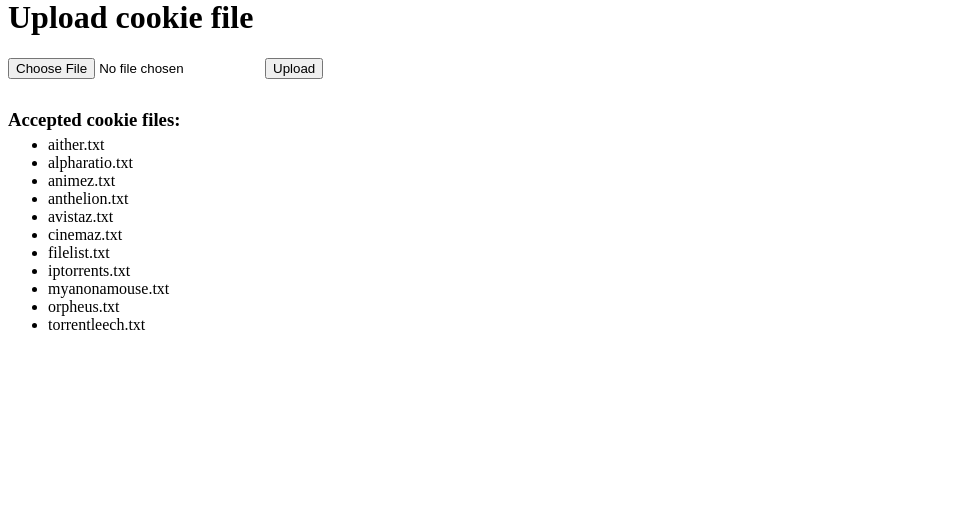
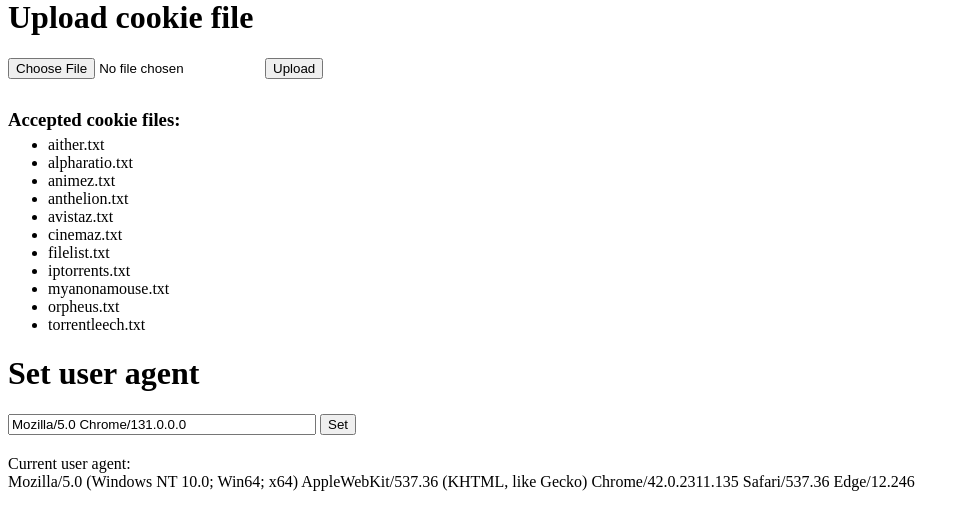
Before and after one commit to spotdemo4/tracker-stats, a Flask app: page / in a window 1280 px wide. Shown: the part 22-552 px from the top of the page, without its empty margins (0-970 px from the left). Run offline with Flask 3, Linux system fonts and the light colour scheme.

Commit message:
feat: set user agent

```diff
--- a/main.py
+++ b/main.py
@@ -1,6 +1,6 @@
 from flask import Flask, flash, request, redirect, render_template
 from waitress import serve
-from utils import parseCookieFile
+from utils import parseCookieFile, getUserAgent, setUserAgent
 import json, os
 
 from trackers.aither import Aither
@@ -25,7 +25,11 @@ def index():
     if request.method == 'POST':
         # Check if the post request has the file part
         if 'file' not in request.files:
-            flash('No file part')
+            if request.form.get('user_agent'):
+                setUserAgent(request.form.get('user_agent'))
+                flash('User agent updated')
+            else:
+                flash('No file part')
             return redirect(request.url)
         file = request.files['file']
         # If the user does not select a file, the browser submits an
@@ -40,14 +44,14 @@ def index():
         else:
             flash('Invalid file')
             return redirect(request.url)
-    return render_template('upload.html', filenames=FILENAMES)
+    return render_template('upload.html', filenames=FILENAMES, user_agent=request.headers.get('User-Agent'), user_agent_file=getUserAgent())
 
 @app.route('/aither')
 def aither():
     if os.path.isfile('./cookies/aither.txt'):
         aither = Aither()
         try:
-            aither.get_stats(parseCookieFile('./cookies/aither.txt'), {'User-Agent': request.headers.get('User-Agent')})
+            aither.get_stats(parseCookieFile('./cookies/aither.txt'), {'User-Agent': getUserAgent()})
             return json.dumps(aither.__dict__)
         except Exception as e:
             return json.dumps({'error': str(e)})
@@ -59,7 +63,7 @@ def alpharatio():
     if os.path.isfile('./cookies/alpharatio.txt'):
         alpharatio = AlphaRatio()
         try:
-            alpharatio.get_stats(parseCookieFile('./cookies/alpharatio.txt'), {'User-Agent': request.headers.get('User-Agent')})
+            alpharatio.get_stats(parseCookieFile('./cookies/alpharatio.txt'), {'User-Agent': getUserAgent()})
             return json.dumps(alpharatio.__dict__)
         except Exception as e:
             return json.dumps({'error': str(e)})
@@ -71,7 +75,7 @@ def animez():
     if os.path.isfile('./cookies/animez.txt'):
         animez = AnimeZ()
         try:
-            animez.get_stats(parseCookieFile('./cookies/animez.txt'), {'User-Agent': request.headers.get('User-Agent')})
+            animez.get_stats(parseCookieFile('./cookies/animez.txt'), {'User-Agent': getUserAgent()})
             return json.dumps(animez.__dict__)
         except Exception as e:
             return json.dumps({'error': str(e)})
@@ -83,7 +87,7 @@ def anthelion():
     if os.path.isfile('./cookies/anthelion.txt'):
         anthelion = Anthelion()
         try:
-            anthelion.get_stats(parseCookieFile('./cookies/anthelion.txt'), {'User-Agent': request.headers.get('User-Agent')})
+            anthelion.get_stats(parseCookieFile('./cookies/anthelion.txt'), {'User-Agent': getUserAgent()})
             return json.dumps(anthelion.__dict__)
         except Exception as e:
             return json.dumps({'error': str(e)})
@@ -95,7 +99,7 @@ def avistaz():
     if os.path.isfile('./cookies/avistaz.txt'):
         avistaz = AvistaZ()
         try:
-            avistaz.get_stats(parseCookieFile('./cookies/avistaz.txt'), {'User-Agent': request.headers.get('User-Agent')})
+            avistaz.get_stats(parseCookieFile('./cookies/avistaz.txt'), {'User-Agent': getUserAgent()})
             return json.dumps(avistaz.__dict__)
         except Exception as e:
             return json.dumps({'error': str(e)})
@@ -107,7 +111,7 @@ def cinemaz():
     if os.path.isfile('./cookies/cinemaz.txt'):
         cinemaz = CinemaZ()
         try:
-            cinemaz.get_stats(parseCookieFile('./cookies/cinemaz.txt'), {'User-Agent': request.headers.get('User-Agent')})
+            cinemaz.get_stats(parseCookieFile('./cookies/cinemaz.txt'), {'User-Agent': getUserAgent()})
             return json.dumps(cinemaz.__dict__)
         except Exception as e:
             return json.dumps({'error': str(e)})
@@ -119,7 +123,7 @@ def filelist():
     if os.path.isfile('./cookies/filelist.txt'):
         filelist = FileList()
         try:
-            filelist.get_stats(parseCookieFile('./cookies/filelist.txt'), {'User-Agent': request.headers.get('User-Agent')})
+            filelist.get_stats(parseCookieFile('./cookies/filelist.txt'), {'User-Agent': getUserAgent()})
             return json.dumps(filelist.__dict__)
         except Exception as e:
             return json.dumps({'error': str(e)})
@@ -131,7 +135,7 @@ def myanonamouse():
     if os.path.isfile('./cookies/myanonamouse.txt'):
         myanonamouse = MyAnonamouse()
         try:
-            myanonamouse.get_stats(parseCookieFile('./cookies/myanonamouse.txt'), {'User-Agent': request.headers.get('User-Agent')})
+            myanonamouse.get_stats(parseCookieFile('./cookies/myanonamouse.txt'), {'User-Agent': getUserAgent()})
             return json.dumps(myanonamouse.__dict__)
         except Exception as e:
             return json.dumps({'error': str(e)})
@@ -143,7 +147,7 @@ def iptorrents():
     if os.path.isfile('./cookies/iptorrents.txt'):
         iptorrents = IPTorrents()
         try:
-            iptorrents.get_stats(parseCookieFile('./cookies/iptorrents.txt'), {'User-Agent': request.headers.get('User-Agent')})
+            iptorrents.get_stats(parseCookieFile('./cookies/iptorrents.txt'), {'User-Agent': getUserAgent()})
             return json.dumps(iptorrents.__dict__)
         except Exception as e:
             return json.dumps({'error': str(e)})
@@ -155,7 +159,7 @@ def orpheus():
     if os.path.isfile('./cookies/orpheus.txt'):
         orpheus = Orpheus()
         try:
-            orpheus.get_stats(parseCookieFile('./cookies/orpheus.txt'), {'User-Agent': request.headers.get('User-Agent')})
+            orpheus.get_stats(parseCookieFile('./cookies/orpheus.txt'), {'User-Agent': getUserAgent()})
             return json.dumps(orpheus.__dict__)
         except Exception as e:
             return json.dumps({'error': str(e)})
@@ -167,7 +171,7 @@ def torrentleech():
     if os.path.isfile('./cookies/torrentleech.txt'):
         torrentleech = TorrentLeech()
         try:
-            torrentleech.get_stats(parseCookieFile('./cookies/torrentleech.txt'), {'User-Agent': request.headers.get('User-Agent')})
+            torrentleech.get_stats(parseCookieFile('./cookies/torrentleech.txt'), {'User-Agent': getUserAgent()})
             return json.dumps(torrentleech.__dict__)
         except Exception as e:
             return json.dumps({'error': str(e)})
--- a/templates/upload.html
+++ b/templates/upload.html
@@ -1,6 +1,5 @@
 <!doctype html>
-<title>Upload cookie file</title>
-<h1>Upload cookie file</h1>
+<title>Settings</title>
 {% with messages = get_flashed_messages() %}
     {% if messages %}
         <div style="margin-bottom: 5px">
@@ -10,6 +9,7 @@
         </div>
     {% endif %}
 {% endwith %}
+<h1>Upload cookie file</h1>
 <form method=post enctype=multipart/form-data>
     <input type=file name=file>
     <input type=submit value=Upload>
@@ -22,3 +22,10 @@
         {% endfor %}
     </ul>
 {% endif %}
+<h1>Set user agent</h1>
+<form method=post style="margin-bottom: 20px">
+    <input style="width: 300px" type=text name=user_agent value="{{ user_agent }}">
+    <input type=submit value=Set>
+</form>
+Current user agent:<br>
+<span>{{ user_agent_file }}</span>
--- a/utils.py
+++ b/utils.py
@@ -1,4 +1,4 @@
-import re
+import re, os
 
 def parseCookieFile(cookiefile):
     """Parse a cookies.txt file and return a dictionary of key value pairs
@@ -15,3 +15,14 @@ def parseCookieFile(cookiefile):
                     print(e)
 
     return cookies
+
+def getUserAgent():
+    if os.path.isfile('./cookies/useragent.txt'):
+        with open('./cookies/useragent.txt', 'r') as fp:
+            return fp.read().strip()
+    else:
+        return 'Mozilla/5.0 (Windows NT 10.0; Win64; x64) AppleWebKit/537.36 (KHTML, like Gecko) Chrome/42.0.2311.135 Safari/537.36 Edge/12.246'
+
+def setUserAgent(user_agent):
+    with open('./cookies/useragent.txt', 'w') as fp:
+        fp.write(user_agent)
```
